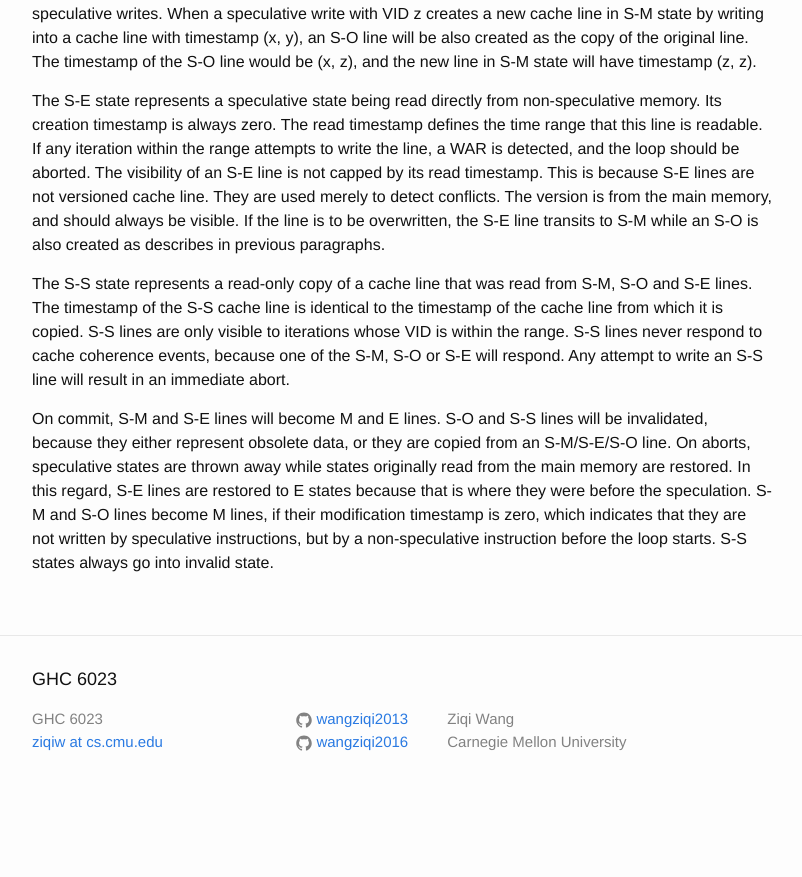
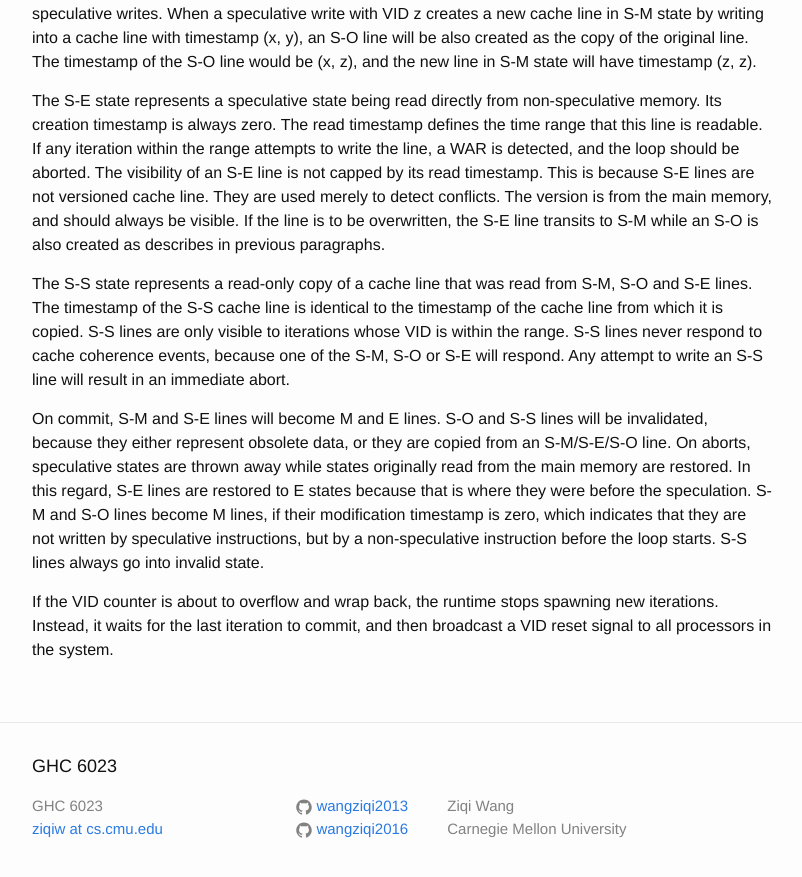
Before and after one commit to wangziqi2013/wangziqi2013.github.io, a Jekyll site: the page built from _posts/2018-06-02-Hardware-Multithreaded-Transactions.markdown, in a window 1280 px wide and 900 px high, scrolled down 2137 px. Shown: the top 877 px of the window, without its empty margins (238-1040 px from the left). Built offline with Jekyll 4.4.1, drawn with Linux system fonts in a browser that asks for light colours; before the commit the page ends 2950 px from its top, so only the background shows below that.

Commit message:
Working on VID overflow

```diff
--- a/_posts/2018-06-02-Hardware-Multithreaded-Transactions.markdown
+++ b/_posts/2018-06-02-Hardware-Multithreaded-Transactions.markdown
@@ -98,5 +98,8 @@ On commit, S-M and S-E lines will become M and E lines. S-O and S-S lines will b
 obsolete data, or they are copied from an S-M/S-E/S-O line. On aborts, speculative states are thrown away while states originally
 read from the main memory are restored. In this regard, S-E lines are restored to E states because that is where they were
 before the speculation. S-M and S-O lines become M lines, if their modification timestamp is zero, which indicates that they
-are not written by speculative instructions, but by a non-speculative instruction before the loop starts. S-S states always
+are not written by speculative instructions, but by a non-speculative instruction before the loop starts. S-S lines always
 go into invalid state.
+
+If the VID counter is about to overflow and wrap back, the runtime stops spawning new iterations. Instead, it waits
+for the last iteration to commit, and then broadcast a VID reset signal to all processors in the system.
```
